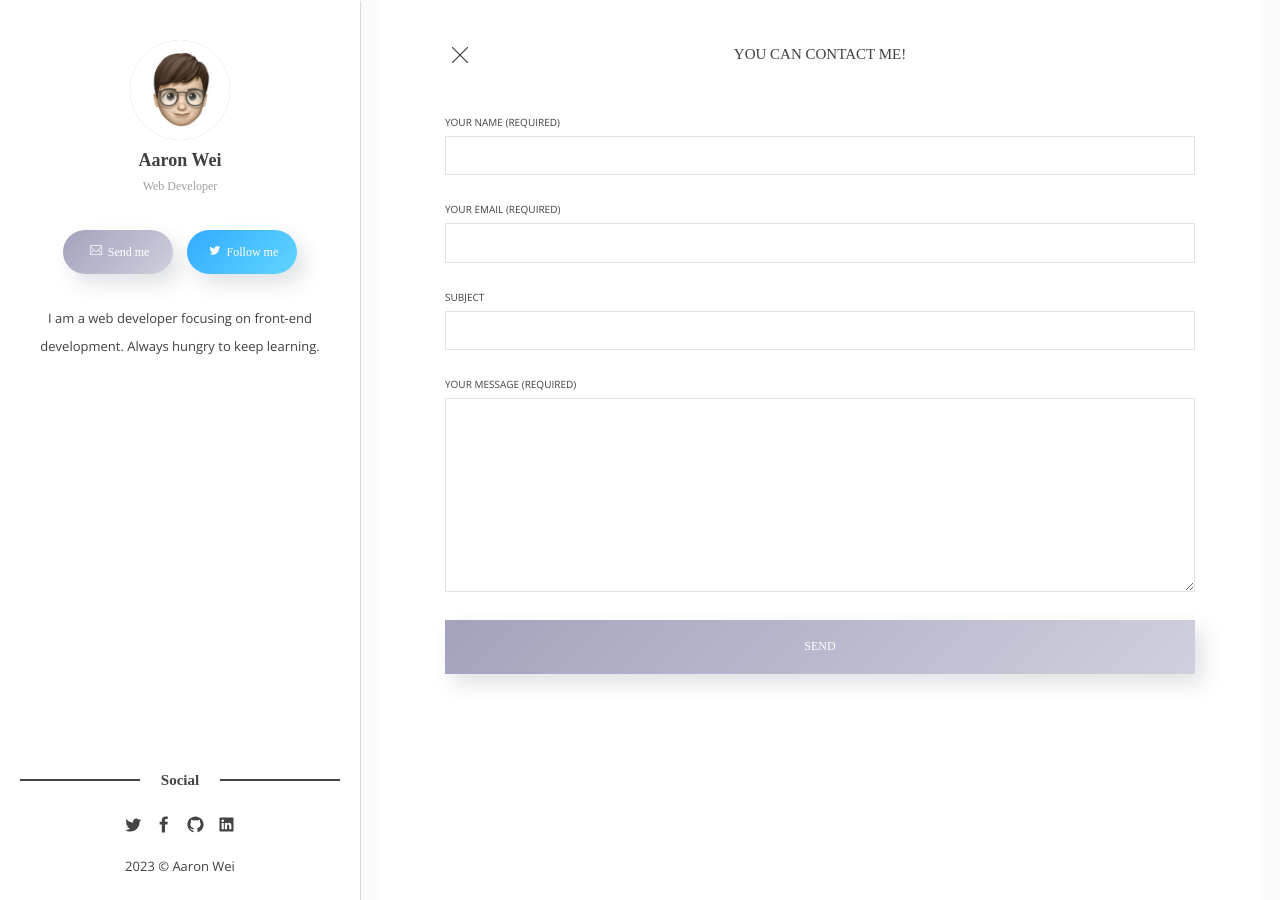
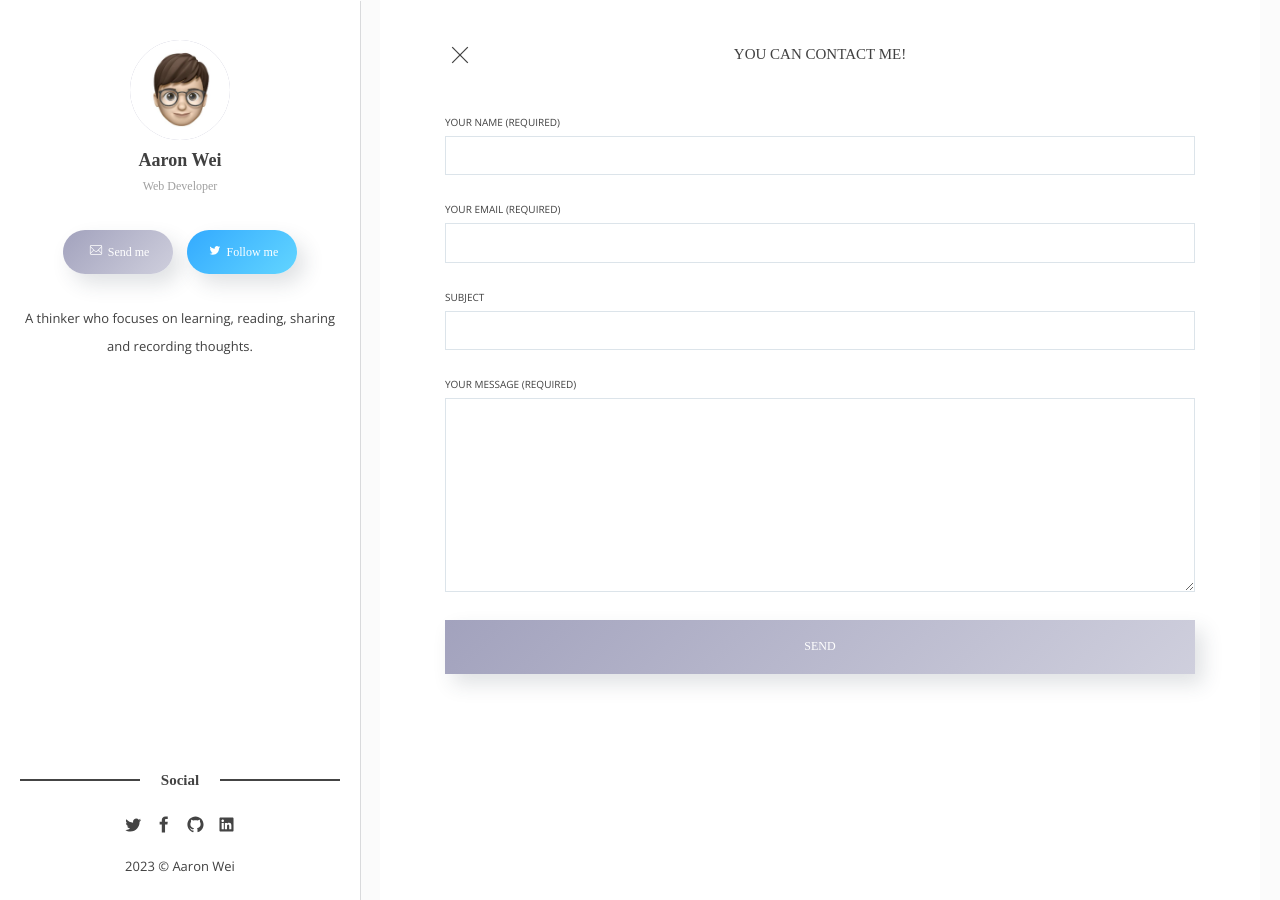
Before and after one commit to WBGZDTSL/WBGTSL.GitHub.io, a Jekyll site: the page built from _pages/contact/index.html, in a window 1280 px wide. Built offline with Jekyll 4.4.1, drawn with Linux system fonts in a browser that asks for light colours; some web fonts are replaced.

Commit message:
Author Description Change

```diff
--- a/_config.yml
+++ b/_config.yml
@@ -9,7 +9,7 @@
 author-job:     Web Developer
 author-email:   bangg.wei@gmail.com # Add your email for contant form.
 author-twitter: WBGSUPER # Add your twitter account
-about-author:   I am a web developer focusing on front-end development. Always hungry to keep learning.
+about-author:   A thinker who focuses on learning, reading, sharing and recording thoughts.
 
 # Social settings
 social-twitter:   WBGSUPER
```
